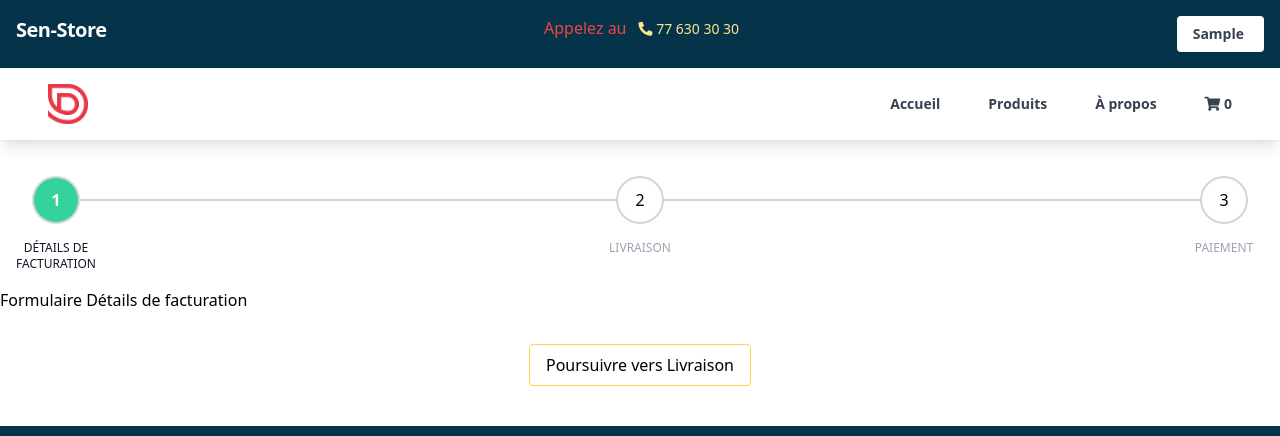
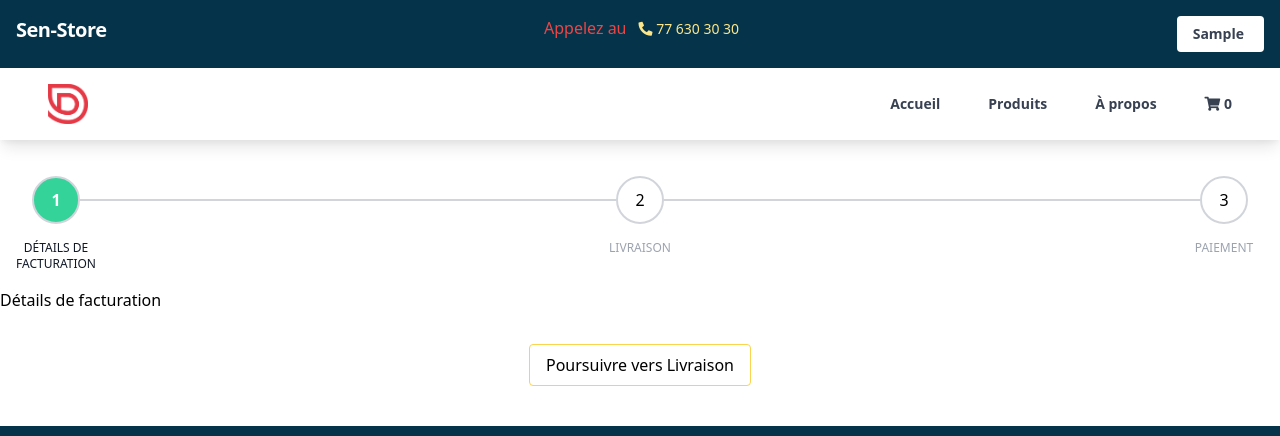
Before and after one commit to ouznoreyni/mern-ecommerce, a React (Create React App) app in the folder frontend/: page /checkout in a window 1280 px wide. Shown: the top 436 px of the page. Built offline with nearby package versions, Linux system fonts and the light colour scheme; sample sign-in values are in the browser's storage.

Commit message:
add shipping

```diff
--- /dev/null
+++ b/frontend/src/components/BillingInformations.jsx
@@ -0,0 +1,11 @@
+import React from 'react';
+
+const BillingInformations = () => {
+	return (
+		<div>
+			<h2>Détails de facturation</h2>
+		</div>
+	);
+};
+
+export default BillingInformations;
--- /dev/null
+++ b/frontend/src/components/Payment.jsx
@@ -0,0 +1,11 @@
+import React from 'react';
+
+const Payment = () => {
+	return (
+		<div>
+			<h2>Payment</h2>
+		</div>
+	);
+};
+
+export default Payment;
--- /dev/null
+++ b/frontend/src/components/ShippingAddress.jsx
@@ -0,0 +1,11 @@
+import React from 'react';
+
+const ShippingAddress = ({ onChange }) => {
+	return (
+		<div>
+			<h2>1dresse de livraison</h2>
+		</div>
+	);
+};
+
+export default ShippingAddress;
--- a/frontend/src/screens/ShippingOrderScreen.jsx
+++ b/frontend/src/screens/ShippingOrderScreen.jsx
@@ -1,16 +1,15 @@
 import React, { useState } from 'react';
+import BillingInformations from '../components/BillingInformations';
 import MainLayout from '../components/layout/MainLayout';
+import Payment from '../components/Payment';
+import ShippingAddress from '../components/ShippingAddress';
 import Stepper from '../components/Stepper';
 
 const ShippingOrderScreen = () => {
 	const [currentStep, setCurrentStep] = useState(1);
 
 	const stepArray = ['Détails de facturation', 'Livraison', 'Paiement'];
-	const components = [
-		'Formulaire Détails de facturation',
-		'Formulaire Livraison',
-		'Formulaire de Paiement',
-	];
+
 	const handleClick = (clickType) => {
 		let newStep = currentStep;
 		clickType == 'next' ? newStep++ : newStep--;
@@ -22,6 +21,13 @@ const ShippingOrderScreen = () => {
 	const handleCheckout = () => {
 		console.log('payer');
 	};
+
+	const components = [
+		<BillingInformations />,
+		<ShippingAddress />,
+		<Payment />,
+	];
+
 	return (
 		<MainLayout>
 			<>
```
